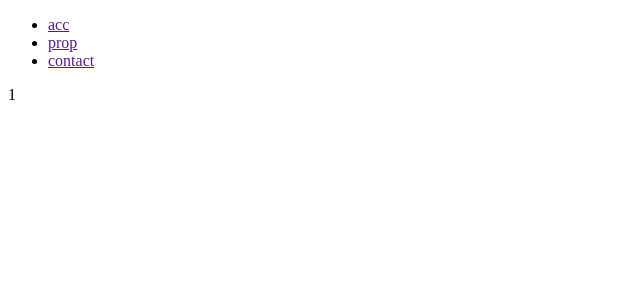
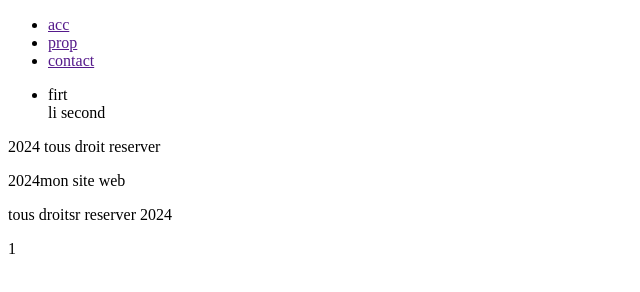
Before and after one commit to Takwa-haj/exam, a plain HTML site: page index.html in a window 1280 px wide. Shown: the whole page, without its empty margins (0-640 px from the left). Drawn offline with Linux system fonts and the light colour scheme.

Commit message:
resolue de conflit

```diff
--- a/index.html
+++ b/index.html
@@ -14,6 +14,26 @@
            <li><a href="">prop</a></li>
            <li><a href="">contact</a></li>
        </ul>
+       <ul>
+           <li>
+               firt
+           </li>
+           li second
+
+       </ul>
    </nav>
+   <footer>
+       <p>
+         2024 tous droit reserver
+       </p>
+       <p>
+        2024mon site web
+      </p>
+   </footer>
+   <footer>
+       <p>
+           tous droitsr reserver 2024
+       </p>
+   </footer>
 </body>
 </html>1
```
